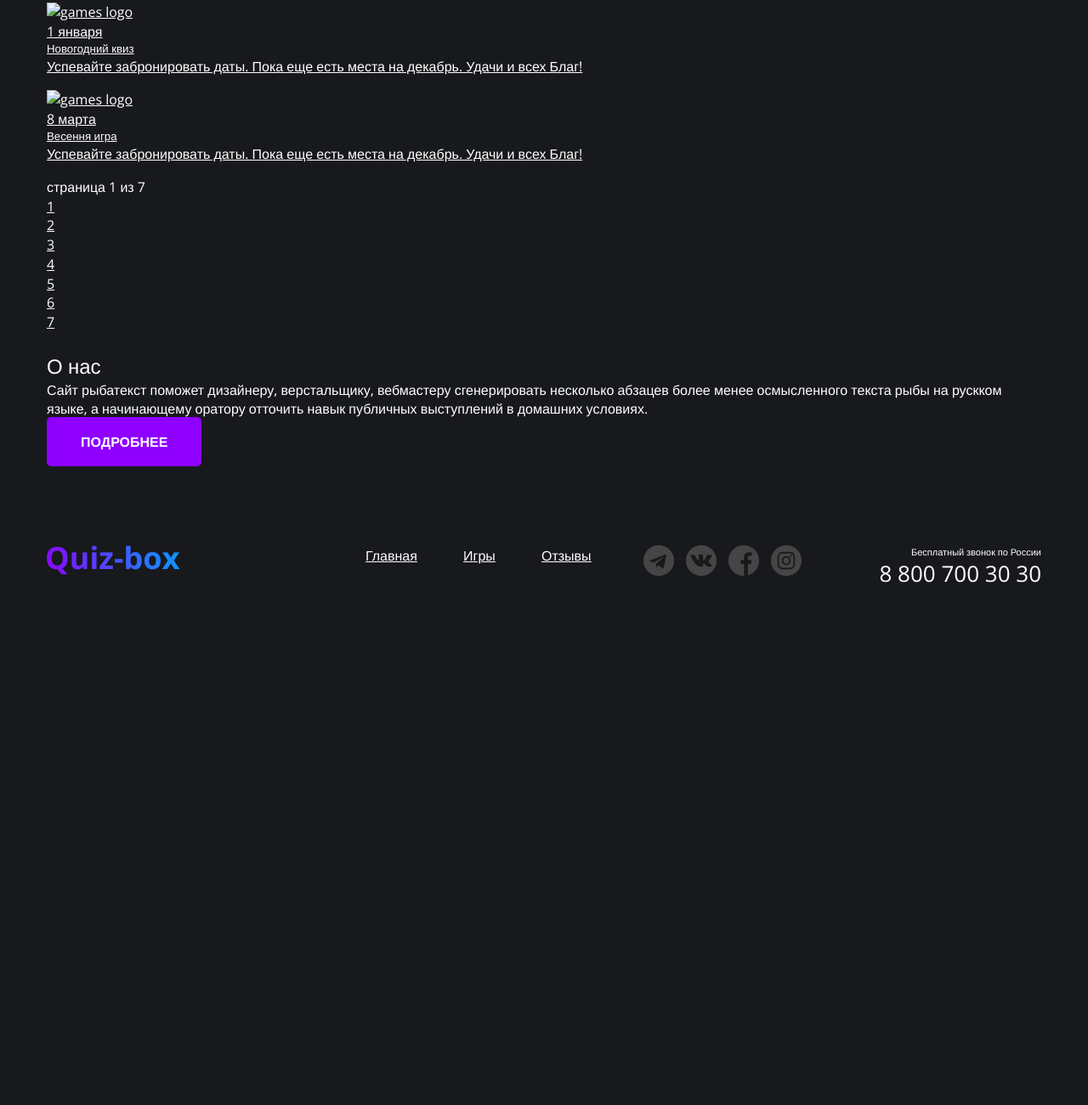
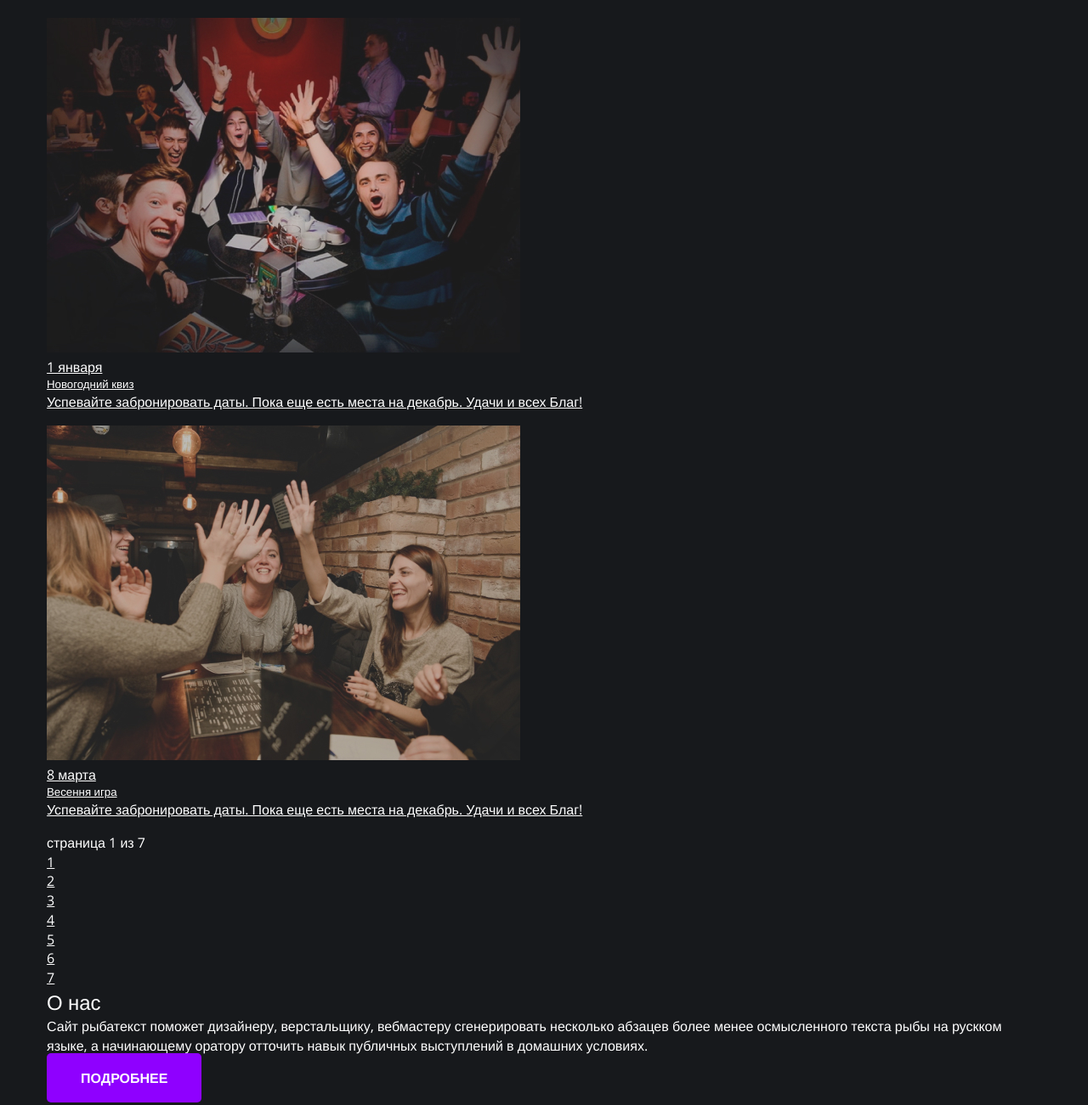
Before and after one commit to Maxvertya/my-project, a plain HTML site: page index.html in a window 1280 px wide. Shown: the part 1584-2885 px from the top of the page at 85% size. Before the commit the page ends 2301 px from the top, so only its background shows below. Drawn offline with nearby package versions, Linux system fonts and the light colour scheme.

Commit message:
Add files via upload

```diff
--- a/index.html
+++ b/index.html
@@ -10,7 +10,7 @@
 </head>
 
 <body>
-  <div class="wrapper">
+  <div class="wrapper main-page-wrapper">
     <div class="wrapper__content">
 
       <header class="header">
@@ -61,13 +61,13 @@
                   <div class="news__features">
                     <div class="news__feature">
 
-                      <img src="#" alt="time" class="news__feature-icon">
+                      <img src="./img/clock (2) 1.jpg" alt="time" class="news__feature-icon">
                       <div class="news__feature-text">90 минут</div>
 
                     </div>
                     <div class="news__feature">
 
-                      <img src="#" alt="questions" class="news__feature-icon">
+                      <img src="./img/qa (1) 1.jpg" alt="questions" class="news__feature-icon">
                       <div class="news__feature-text">70 вопросов</div>
 
                     </div>
@@ -87,13 +87,13 @@
                   <div class="news__features">
                     <div class="news__feature">
 
-                      <img src="#" alt="time" class="news__feature-icon">
+                      <img src="./img/clock (2) 1.jpg" alt="time" class="news__feature-icon">
                       <div class="news__feature-text">90 минут</div>
 
                     </div>
                     <div class="news__feature">
 
-                      <img src="#" alt="questions" class="news__feature-icon">
+                      <img src="./img/qa (1) 1.jpg" alt="questions" class="news__feature-icon">
                       <div class="news__feature-text">70 вопросов</div>
 
                     </div>
@@ -114,13 +114,13 @@
                   <div class="news__features">
                     <div class="news__feature">
 
-                      <img src="#" alt="time" class="news__feature-icon">
+                      <img src="./img/clock (2) 1.jpg" alt="time" class="news__feature-icon">
                       <div class="news__feature-text">90 минут</div>
 
                     </div>
                     <div class="news__feature">
 
-                      <img src="#" alt="questions" class="news__feature-icon">
+                      <img src="./img/qa (1) 1.jpg" alt="questions" class="news__feature-icon">
                       <div class="news__feature-text">70 вопросов</div>
 
                     </div>
@@ -137,10 +137,11 @@
           </div>
         </section>
         <section class="lastgames">
+          <div class="lastgames__container">
             <h2 class="title">Прошедшие игры</h2>
             <ul class="lastgames__list">
               <li class="lastgames__list-item">
-              <img src="#" alt="games logo" class="lastgames__list-img">
+                <img src="./img/kto_gde_kviz__moskva_1_qg_large 1.jpg" alt="games logo" class="lastgames__list-img">
                 <div class="lastgames__description">
                   <div class="date">1 января</div>
                   <h5 class="lastgames__name">Новогодний квиз</h5>
@@ -151,7 +152,7 @@
 
               </li>
               <li class="lastgames__list-item">
-              <img src="#" alt="games logo" class="lastgames__list-img">
+                <img src="./img/3187ee0fc9499a1ef1583ff3c981cf5a 1.jpg" alt="games logo" class="lastgames__list-img">
                 <div class="lastgames__description">
                   <div class="date">8 марта</div>
                   <h5 class="lastgames__name">Весення игра</h5>
@@ -166,20 +167,33 @@
             <div class="paginator">
               <div class="paginator__display">страница 1 из 7</div>
               <ul class="paginator__list">
-              <li class="paginator__item">1</li>
-              <li class="paginator__item">2</li>
-              <li class="paginator__item">3</li>
-              <li class="paginator__item">4</li>
-              <li class="paginator__item">5</li>
-              <li class="paginator__item">6</li>
-              <li class="paginator__item">7</li>
+                <li class="paginator__item paginator__item--active">
+                  <a href="#" class="paginator__link">1</a>
+                </li>
+                <li class="paginator__item">
+                  <a href="#" class="paginator__link">2</a>
+                </li>
+                <li class="paginator__item">
+                  <a href="#" class="paginator__link">3</a>
+                </li>
+                <li class="paginator__item">
+                  <a href="#" class="paginator__link">4</a>
+                </li>
+                <li class="paginator__item">
+                  <a href="#" class="paginator__link">5</a>
+                </li>
+                <li class="paginator__item">
+                  <a href="#" class="paginator__link">6</a>
+                </li>
+                <li class="paginator__item">
+                  <a href="#" class="paginator__link">7</a>
+                </li>
               </ul>
+            </div>
           </div>
         </section>
         <section class="about">
-          <div class="about__img">
-            <img src="" alt="">
-          </div>
+          <div class="about__container">
             <div class="about__description">
               <h2 class="about__title">О нас</h2>
               <div class="about__info">
@@ -190,6 +204,7 @@
               </div>
 
               <a href="#" class="button button--dark">Подробнее</a>
+            </div>
           </div>
         </section>
 
```
Lines whose indentation alone changed are shown as unchanged.
